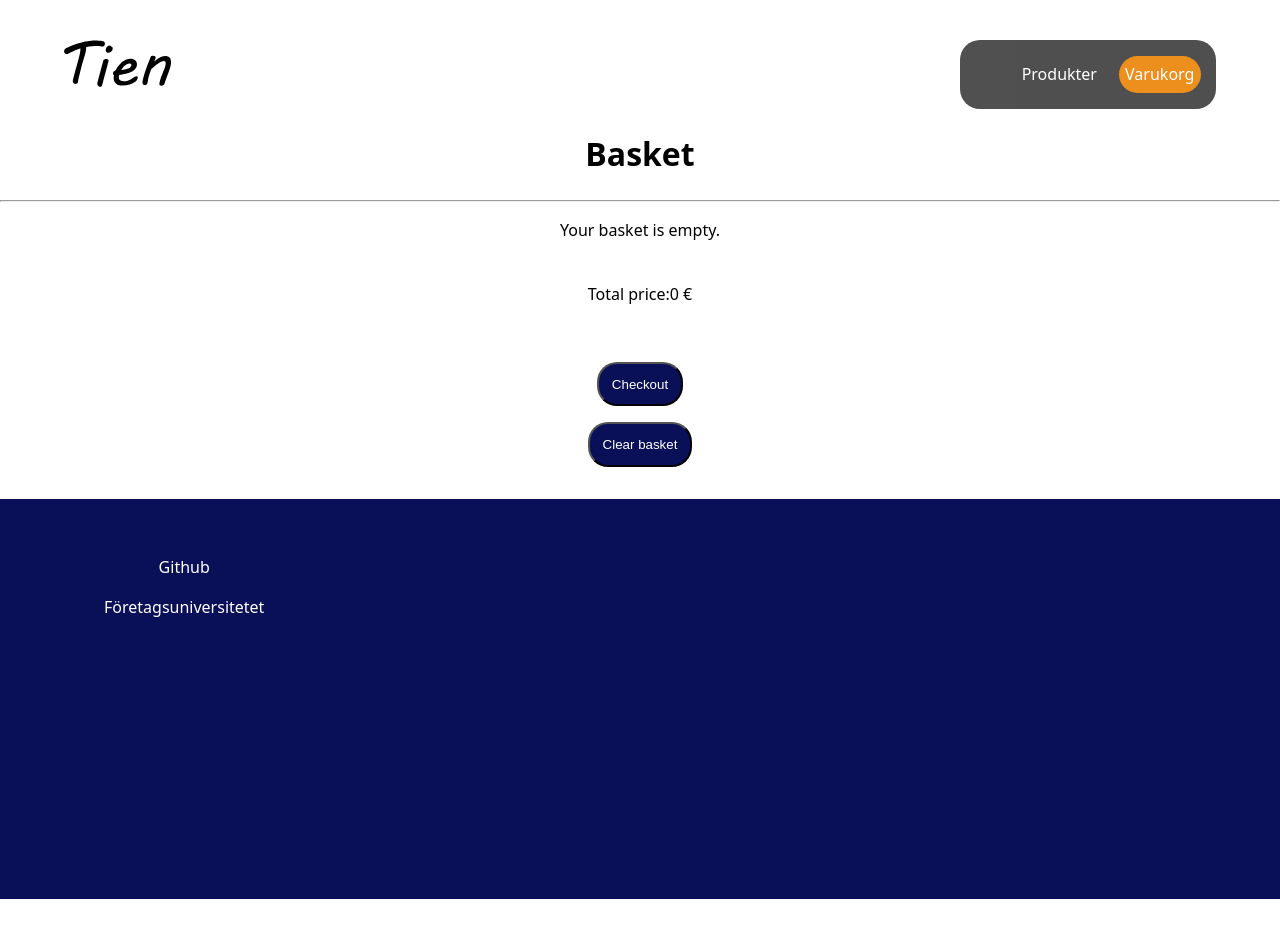
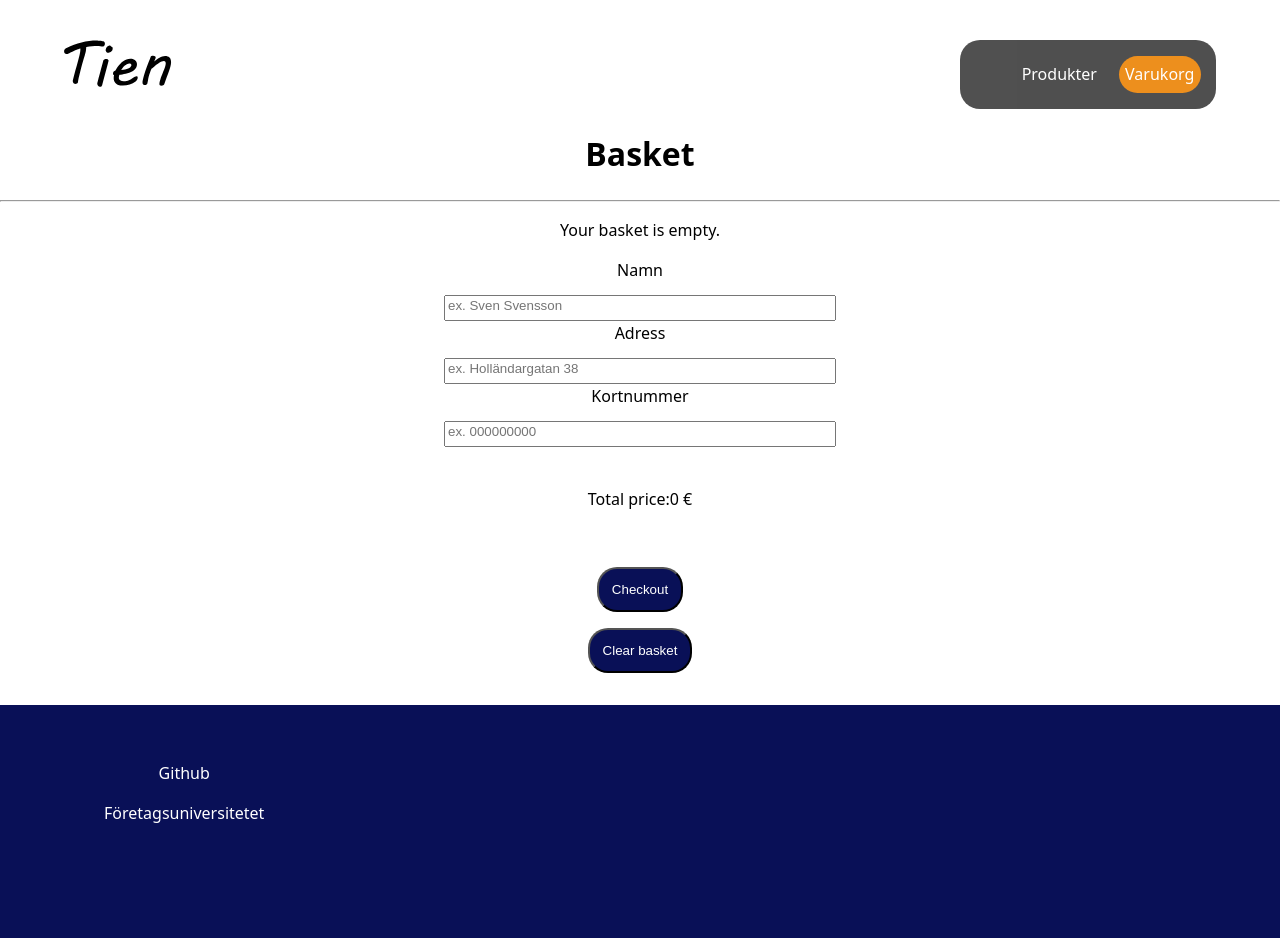
Before and after one commit to Malmgrus/Webshop, a React (Vite) app in the folder webshop/: page /basket in a window 1280 px wide. Shown: the top 938 px of the page. Before the commit the page ends 899 px from the top, so only its background shows below. Built offline with nearby package versions, Linux system fonts and the light colour scheme.

Commit message:
added user details for checkout

```diff
--- a/webshop/src/Basket.jsx
+++ b/webshop/src/Basket.jsx
@@ -43,6 +43,14 @@ function Basket() {
                         })}
                     </ul>
                 )}
+                <form className="itemDetail">
+                    <label>Namn</label>
+                    <input placeholder="ex. Sven Svensson" className="userDetails"></input>
+                    <label>Adress</label>
+                    <input placeholder="ex. Holländargatan 38" className="userDetails"></input>
+                    <label>Kortnummer</label>
+                    <input placeholder="ex. 000000000" className="userDetails"></input>
+                </form>
                 <div className="totalPrice">
                     <span>Total price:</span>
                     <span>{basket.reduce((acc, item) => {
--- a/webshop/src/basket.css
+++ b/webshop/src/basket.css
@@ -10,7 +10,14 @@
 .itemDetail {
     display: flex;
     flex-direction: column;
+    align-items: center;
     justify-content: space-evenly;
+}
+
+.userDetails {
+    width: 30vw;
+    margin-top: 1vw;
+    padding-bottom: 0.5vw
 }
 
 li {
```
